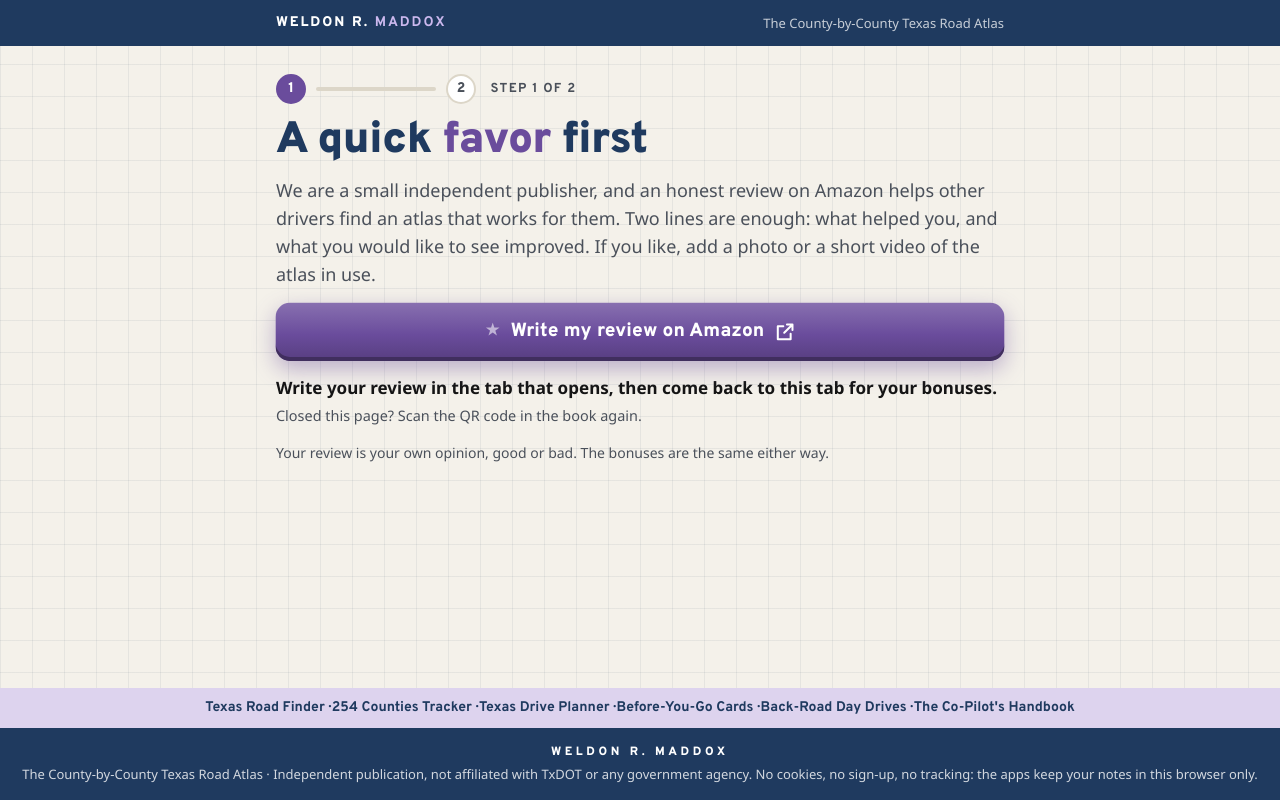
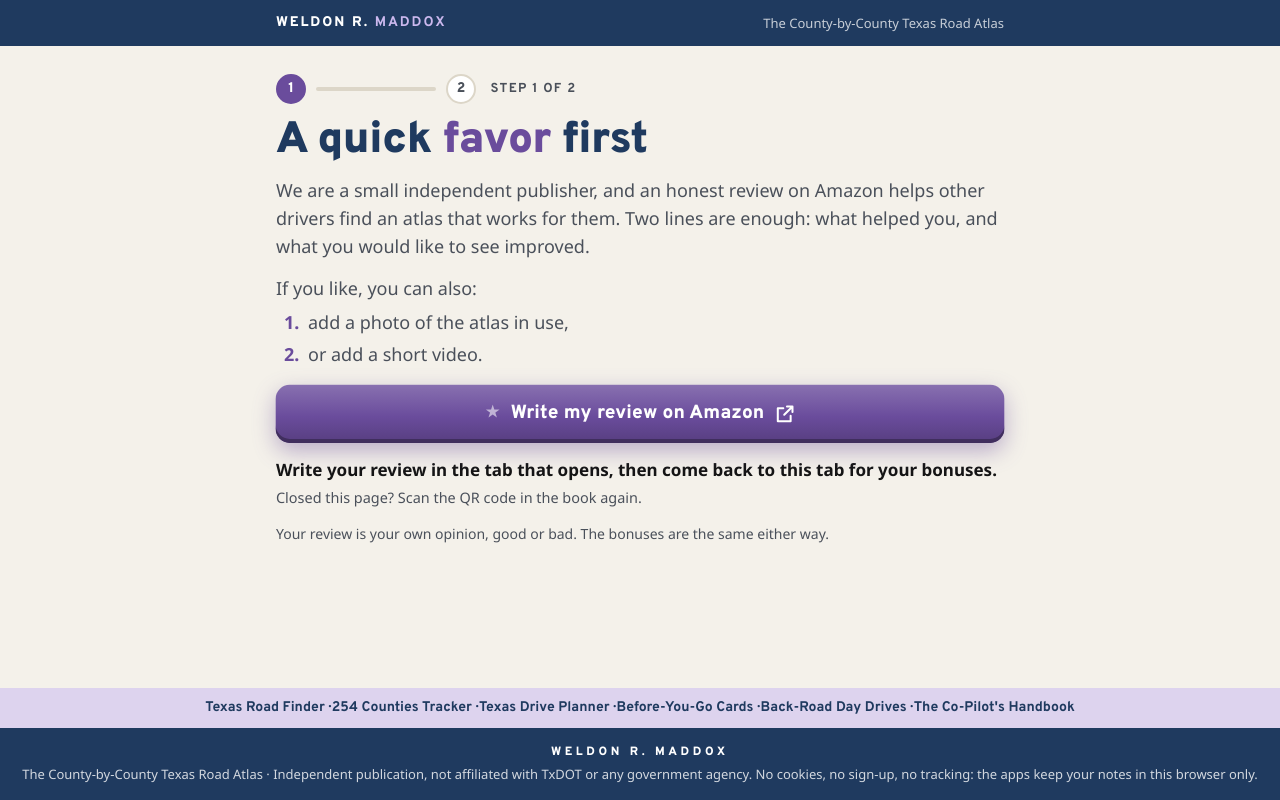
Before and after one commit to weldonmaddox/texas, a plain HTML site: page review.html in a window 1280 px wide. Drawn offline with Linux system fonts and the light colour scheme.

Commit message:
Tidy cover grid, plain background, photo and video list on the review page

```diff
--- a/review.html
+++ b/review.html
@@ -6,7 +6,9 @@
 <div class="topbar"><div class="in"><span class="brand">Weldon R. <b>Maddox</b></span><span class="book">The County-by-County Texas Road Atlas</span></div></div>
 <main><div class="steps"><span class="dot on">1</span><span class="bar"></span><span class="dot">2</span><span class="step-label">&nbsp;Step 1 of 2</span></div>
 <h1>A quick <em>favor</em> first</h1>
-<p class="lead">We are a small independent publisher, and an honest review on Amazon helps other drivers find an atlas that works for them. Two lines are enough: what helped you, and what you would like to see improved. If you like, add a photo or a short video of the atlas in use.</p>
+<p class="lead">We are a small independent publisher, and an honest review on Amazon helps other drivers find an atlas that works for them. Two lines are enough: what helped you, and what you would like to see improved.</p>
+<p class="lead" style="margin-bottom:6px">If you like, you can also:</p>
+<ol class="extras-list"><li>add a photo of the atlas in use,</li><li>or add a short video.</li></ol>
 <!-- REVIEW LINK: filled from site.json (asin or amazon_review_url) once the book is live -->
 <a class="btn shine" id="review" href="https://www.amazon.com/review/create-review?asin=ASIN-PLACEHOLDER" target="_blank" rel="noopener"><span class="star">★</span> Write my review on Amazon <svg viewBox="0 0 24 24"><path d="M14 4h6v6M20 4l-9 9M18 14v6H4V6h6"/></svg></a>
 <p class="next"><b>Write your review in the tab that opens, then come back to this tab for your bonuses.</b></p>
--- a/style.css
+++ b/style.css
@@ -21,9 +21,8 @@
 *{box-sizing:border-box}
 html{-webkit-text-size-adjust:100%}
 body{margin:0;color:var(--ink);font:17px/1.55 "Noto Sans",-apple-system,"Segoe UI",Roboto,Helvetica,Arial,sans-serif;
-  background-color:var(--paper);
-  background-image:linear-gradient(var(--grid) 1px,transparent 1px),linear-gradient(90deg,var(--grid) 1px,transparent 1px);
-  background-size:32px 32px;}
+  background-color:var(--paper);}
+/* Texas copy: plain cream paper, no graph-paper grid (Filippo 23-11-2026) */
 h1,h2,h3,.brand,.btn,.step-label{font-family:Overpass,"Noto Sans",sans-serif}
 a{color:var(--cobalt)}
 
@@ -134,11 +133,14 @@ main{flex:1;width:100%}
 .small{font-size:.85em}
 
 /* Texas copy additions */
-.cover.stack{max-width:320px;box-shadow:none;transform:none;border-radius:0;filter:drop-shadow(0 14px 22px rgba(var(--navy-rgb),.25))}
-@media(min-width:720px){.hero{grid-template-columns:300px 1fr}}
+.cover.stack{max-width:400px;box-shadow:none;transform:none;border-radius:0;filter:drop-shadow(0 4px 8px rgba(var(--navy-rgb),.22))}
+@media(min-width:720px){.hero{grid-template-columns:340px 1fr}}
 .card .row{display:flex;gap:14px;align-items:flex-start;margin-bottom:6px}
 .card .row p{margin:0}
 .thumb{flex:none;width:92px;height:auto;border-radius:4px;border:1px solid var(--line);box-shadow:0 2px 6px rgba(var(--navy-rgb),.15)}
 .brand b{color:#CBB8EE}
 .tip{margin-top:22px}
 @media(max-width:480px){.topbar .book{font-size:12px;max-width:52%}}
+.extras-list{margin:0 0 16px;padding-left:28px;font-size:18px;color:var(--ink-2)}
+.extras-list li{margin:0 0 4px;padding-left:4px}
+.extras-list li::marker{font-weight:800;color:var(--orange)}
```
Also changed, not shown: index.html (+1 -1 lines), img/bonus-extras.png.
